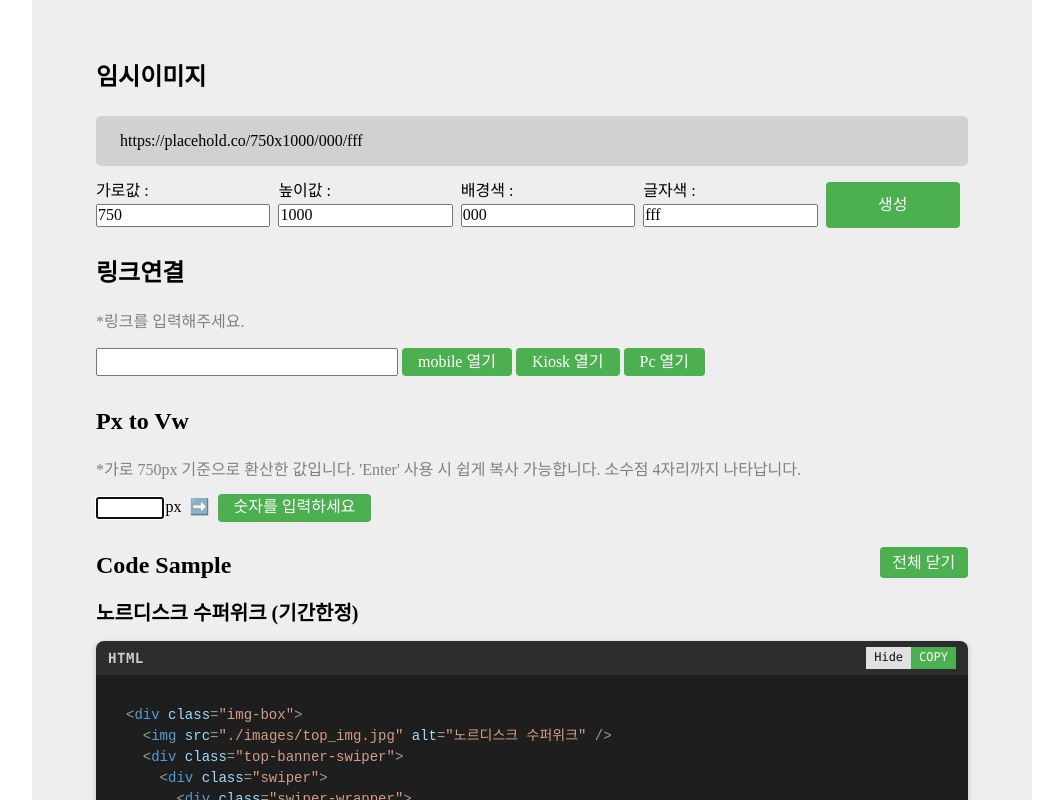
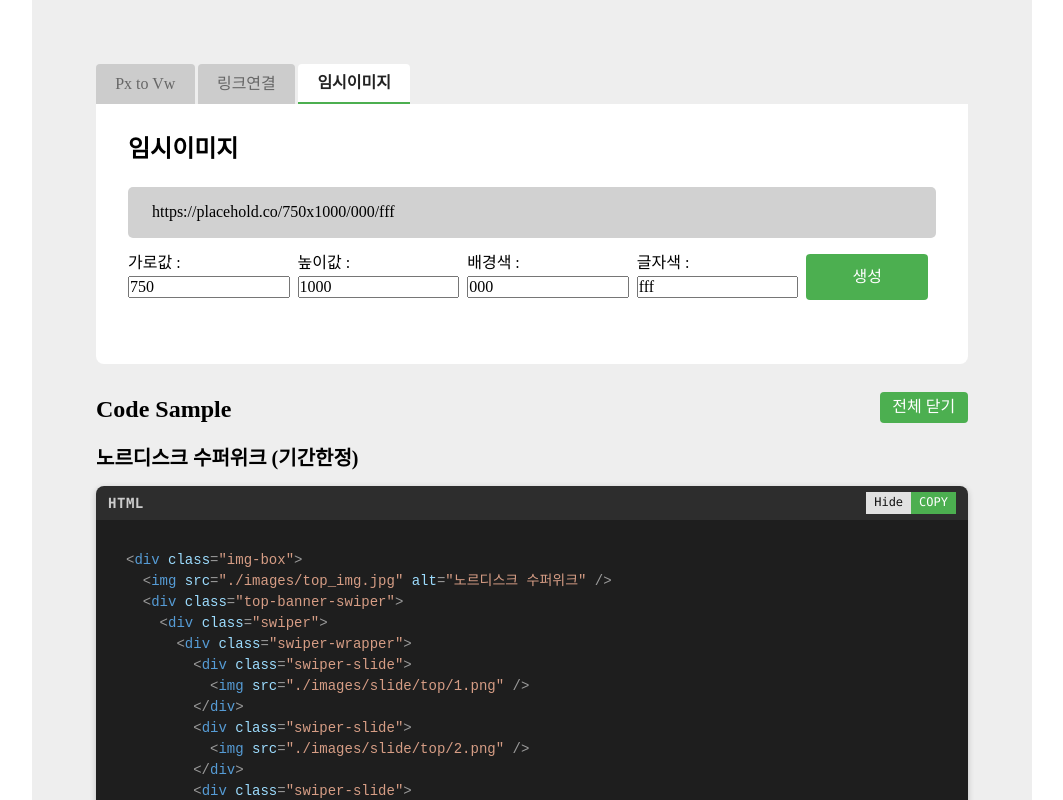
Before and after one commit to sangyeop0529/Px-to-Vw, a React (Vite) app: page / in a window 1280 px wide. Shown: the top 800 px of the page, without its empty margins (108-1171 px from the left). Built offline with nearby package versions, Linux system fonts and the light colour scheme.

Commit message:
상단 tab 활성화 후 정리

```diff
--- a/src/App.tsx
+++ b/src/App.tsx
@@ -9,21 +9,51 @@ import PlaceholderImg from "./components/PlaceholderImg";
 
 const allExamples = codeExamples.Sample;
 
+const TAB_LIST = [
+  { key: "vw", label: "Px to Vw" },
+  { key: "link", label: "링크연결" },
+  { key: "img", label: "임시이미지" },
+];
+
 function App() {
   const [allOpen, setAllOpen] = useState(true);
+  const [activeTab, setActiveTab] = useState("img");
 
   const toggleAll = () => setAllOpen((prev) => !prev);
 
   return (
     <Container>
-      <TitleSec title={"임시이미지"} />
-      <PlaceholderImg />
+      <TabBox>
+        {TAB_LIST.map((tab) => (
+          <TabBtn
+            key={tab.key}
+            active={activeTab === tab.key}
+            onClick={() => setActiveTab(tab.key)}>
+            {tab.label}
+          </TabBtn>
+        ))}
+      </TabBox>
 
-      <TitleSec title={"링크연결"} />
-      <MoveToLink />
-
-      <TitleSec title={"Px to Vw"} />
-      <PxToVw />
+      <TabPanel>
+        {activeTab === "vw" && (
+          <>
+            <TitleSec title={"Px to Vw"} />
+            <PxToVw />
+          </>
+        )}
+        {activeTab === "img" && (
+          <>
+            <TitleSec title={"임시이미지"} />
+            <PlaceholderImg />
+          </>
+        )}
+        {activeTab === "link" && (
+          <>
+            <TitleSec title={"링크연결"} />
+            <MoveToLink />
+          </>
+        )}
+      </TabPanel>
 
       <TitleSec title={"Code Sample"} />
       <FlexBox>
@@ -58,6 +88,28 @@ const Container = styled.div`
   margin: 0 auto;
   padding: 4rem;
 `;
+const TabBox = styled.div`
+  display: flex;
+  gap: 0.2rem;
+`;
+const TabBtn = styled.button<{ active: boolean }>`
+  padding: 0.6rem 1.2rem;
+  border: none;
+  border-radius: 4px 4px 0 0;
+  background: ${({ active }) => (active ? "#fff" : "#ccc")};
+  color: ${({ active }) => (active ? "#222" : "#666")};
+  font-weight: ${({ active }) => (active ? "bold" : "normal")};
+  cursor: pointer;
+  outline: none;
+  border-bottom: ${({ active }) => (active ? "2px solid #4caf50" : "none")};
+`;
+const TabPanel = styled.div`
+  background: #fff;
+  border-radius: 0 0 8px 8px;
+  padding: 2rem;
+  margin-bottom: 2rem;
+  min-height: 180px;
+`;
 const FlexBox = styled.div`
   display: flex;
   justify-content: flex-end;
```
